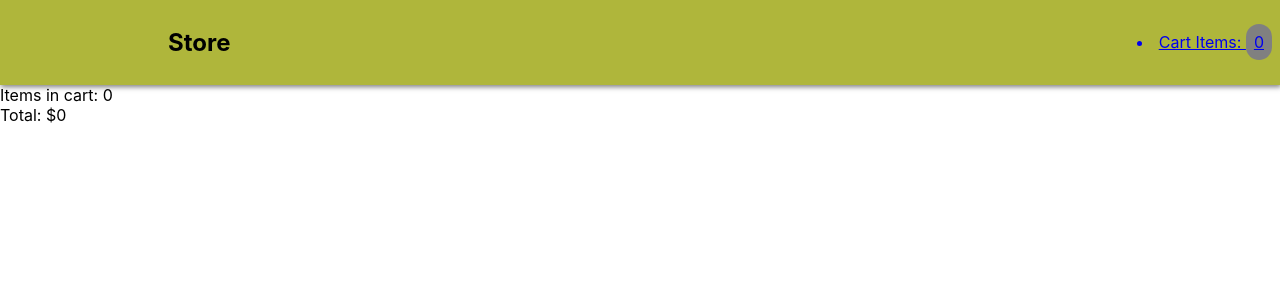
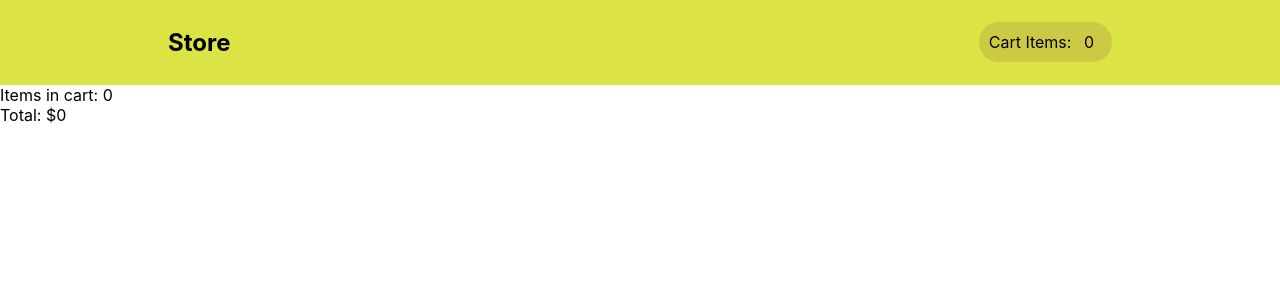
Before and after one commit to GerKoch/E-commerce-Cart, a React (Create React App) app: page /cart in a window 1280 px wide. Shown: the top 300 px of the page. Built offline with nearby package versions, Linux system fonts and the light colour scheme.

Commit message:
Mejora en botones del cart y estilos de navbar

```diff
--- /dev/null
+++ b/src/components/Button/Button.css
@@ -0,0 +1,9 @@
+.btn {
+    background-color: #88adc5;
+    color: #fff;
+    padding: 15px 20px;
+    border: none;
+    border-radius: 5px;
+    cursor: pointer;
+    margin: 10px;
+}
--- /dev/null
+++ b/src/components/Button/Button.js
@@ -0,0 +1,7 @@
+import "./Button.css";
+
+export const Button = (props) => {
+    return (
+        <button className="btn" {...props} />
+    )
+}
--- a/src/components/cardProds/CardProds.js
+++ b/src/components/cardProds/CardProds.js
@@ -1,6 +1,7 @@
 import { useContext } from "react";
 import "./CardProds.css";
 import { cartContext } from "../contexts/ShoppingCartContext";
+import { Button } from "../Button/Button";
 
 export const CardProds = ({ data }) => {
     const [cart, setCart] = useContext(cartContext);
@@ -49,22 +50,22 @@ export const CardProds = ({ data }) => {
             {quantityPerItem > 0 && (
                 <div>{quantityPerItem}</div>
             )}
-            <p>lala{data.title}</p>
+            <p>{data.title}</p>
             <img alt={data.title} src={data.image} />
             <p>${data.price}</p>
             {quantityPerItem === 0 ? (
-                <button onClick={() => addToCart()}>
+                <Button onClick={() => addToCart()}>
                     Add to cart
-                </button>
+                </Button>
             ) : (
-                <button onClick={() => addToCart()}>
+                <Button onClick={() => addToCart()}>
                     + add more
-                </button>
+                </Button>
             )}
             {quantityPerItem > 0 && (
-                <button onClick={() => removeItem(data.id)}>
+                <Button onClick={() => removeItem(data.id)}>
                     subtract item
-                </button>
+                </Button>
             )}
         </div>
     )
--- a/src/components/cartCard/CartCard.js
+++ b/src/components/cartCard/CartCard.js
@@ -1,6 +1,7 @@
 import { useContext } from "react";
 import "./CartCard.css";
 import { cartContext } from "../contexts/ShoppingCartContext";
+import { Button } from "../Button/Button";
 
 export const CartCard = ({ dataCart }) => {
     const [cart, setCart] = useContext(cartContext);
@@ -53,18 +54,18 @@ export const CartCard = ({ dataCart }) => {
             <img alt={dataCart.data.title} src={dataCart.data.image} />
             <p>${dataCart.data.price}</p>
             {quantityPerItem === 0 ? (
-                <button onClick={() => addToCart()}>
+                <Button onClick={() => addToCart()}>
                     Add to cart
-                </button>
+                </Button>
             ) : (
-                <button onClick={() => addToCart()}>
+                <Button onClick={() => addToCart()}>
                     + add more
-                </button>
+                </Button>
             )}
             {quantityPerItem > 0 && (
-                <button onClick={() => removeItem(dataCart.data.id)}>
+                <Button onClick={() => removeItem(dataCart.data.id)}>
                     subtract item
-                </button>
+                </Button>
             )}
         </div>
     )
--- a/src/components/navbar/Navbar.css
+++ b/src/components/navbar/Navbar.css
@@ -2,9 +2,8 @@
     display: flex;
     align-items: center;
     justify-content: space-between;
-    background-color: rgba(158, 166, 15, 0.815);
+    background-color: rgba(211, 221, 28, 0.815);
     padding: 0.5rem;
-    box-shadow: 1px 2px 5px rgb(0, 0, 0, 0.5);
 }
 
 .navStyles{
@@ -19,8 +18,17 @@
     margin-left: 10rem;
 }
 
+.cart {
+    color: black;
+    margin-right: 10rem;
+    text-decoration: none;
+    background-color: rgb(204, 202, 68);
+    border-radius: 50px;
+    padding: 10px;
+}
+
 .cartCount {
-    background-color: grey;
     border-radius: 20px;
     padding: 8px;
+    color: black;
 }
--- a/src/components/navbar/Navbar.js
+++ b/src/components/navbar/Navbar.js
@@ -15,10 +15,8 @@ export const Navbar = () => {
             <Link to={"/"} className="navStyles">
                 <h1 className="title">Store</h1>
             </Link>
-            <Link to={"/cart"}>
-                <li>
+            <Link to={"/cart"} className="cart">
                     Cart Items: <span className="cartCount">{quant}</span>
-                </li>
             </Link>
 
         </nav>
--- a/src/pages/products/Products.css
+++ b/src/pages/products/Products.css
@@ -5,11 +5,11 @@
 
 .containerInput {
     display: flex;
-    background-color: black;
+    background-color:rgba(204, 211, 54, 0.815);
     height: 50px;
     justify-content: center;
     align-items: center;
-    padding: 10px;
+    padding: 1px;
     box-shadow: 1px 2px 5px rgb(0, 0, 0, 0.3);
     z-index: 3;
     position: relative;
```
